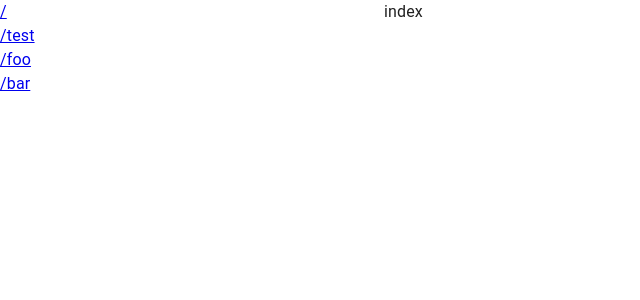
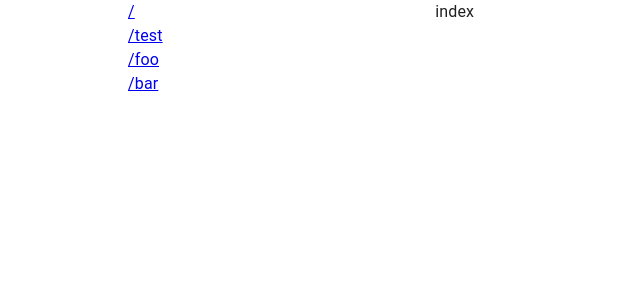
Before and after one commit to woq1124/interactive, a React app: page / in a window 1280 px wide. Shown: the top 300 px of the page, without its empty margins (0-640 px from the left). Built offline with nearby package versions, Linux system fonts and the light colour scheme.

Commit message:
fix: routing

```diff
--- a/src/app/App.tsx
+++ b/src/app/App.tsx
@@ -1,5 +1,4 @@
 import React from 'react';
-import { BrowserRouter as Router, Link } from 'react-router-dom';
 import { createTheme, CssBaseline, ThemeProvider } from '@mui/material';
 import { AppRouter } from './routes';
 
@@ -9,16 +8,7 @@ function App() {
   return (
     <ThemeProvider theme={theme}>
       <CssBaseline />
-      <Router>
-        <div css={{ display: 'flex', flexDirection: 'row' }}>
-          <div css={{ width: '30%', display: 'flex', flexDirection: 'column' }}>
-            {['/', '/test', '/foo', '/bar'].map((route) => <Link key={route} to={route}>{route}</Link>)}
-          </div>
-          <div css={{ width: '70%' }}>
-            <AppRouter />
-          </div>
-        </div>
-      </Router>
+      <AppRouter />
     </ThemeProvider>
   );
 }
--- /dev/null
+++ b/src/app/layouts/Layout/Layout.tsx
@@ -0,0 +1,30 @@
+import React from 'react';
+import { Link, Outlet } from 'react-router-dom';
+
+function Layout() {
+  // prop destruction
+  // lib hooks
+  // state, ref, querystring hooks
+  // form hooks
+  // query hooks
+  // calculated values
+  // effects
+  // handlers
+
+  return (
+    <div
+      css={{
+        maxWidth: '1024px', margin: '0 auto', display: 'flex', flexDirection: 'row',
+      }}
+    >
+      <div css={{ width: '30%', display: 'flex', flexDirection: 'column' }}>
+        {['/', '/test', '/foo', '/bar'].map((route) => <Link key={route} to={route}>{route}</Link>)}
+      </div>
+      <div css={{ width: '70%' }}>
+        <Outlet />
+      </div>
+    </div>
+  );
+}
+
+export { Layout };
--- /dev/null
+++ b/src/app/layouts/Layout/index.ts
@@ -0,0 +1 @@
+export * from './Layout';
--- /dev/null
+++ b/src/app/layouts/index.ts
@@ -0,0 +1 @@
+export * from './Layout';
--- a/src/app/routes/index.tsx
+++ b/src/app/routes/index.tsx
@@ -1,15 +1,20 @@
 import React from 'react';
 import { BrowserRouter as Router, Routes, Route } from 'react-router-dom';
+import { Layout } from '../layouts';
 
 const INDEX = '/';
 
 export function AppRouter() {
   return (
+    <Router>
       <Routes>
+        <Route element={<Layout />}>
           <Route path={INDEX} element={<div>index</div>} />
           <Route path="/test" element={<div>test</div>} />
           <Route path="/foo" element={<div>foo</div>} />
           <Route path="/bar" element={<div>bar</div>} />
+        </Route>
       </Routes>
+    </Router>
   );
 }
```
Lines whose indentation alone changed are shown as unchanged.
